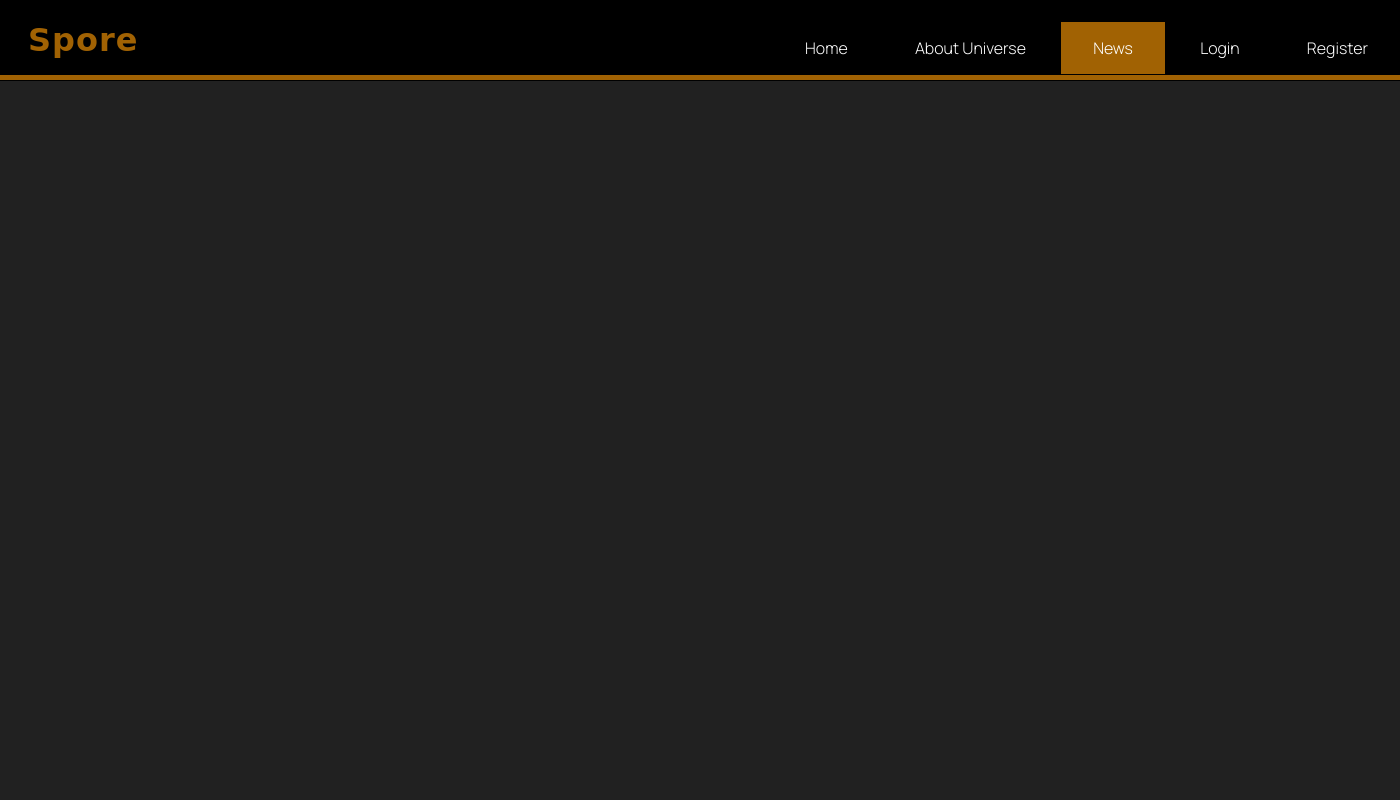
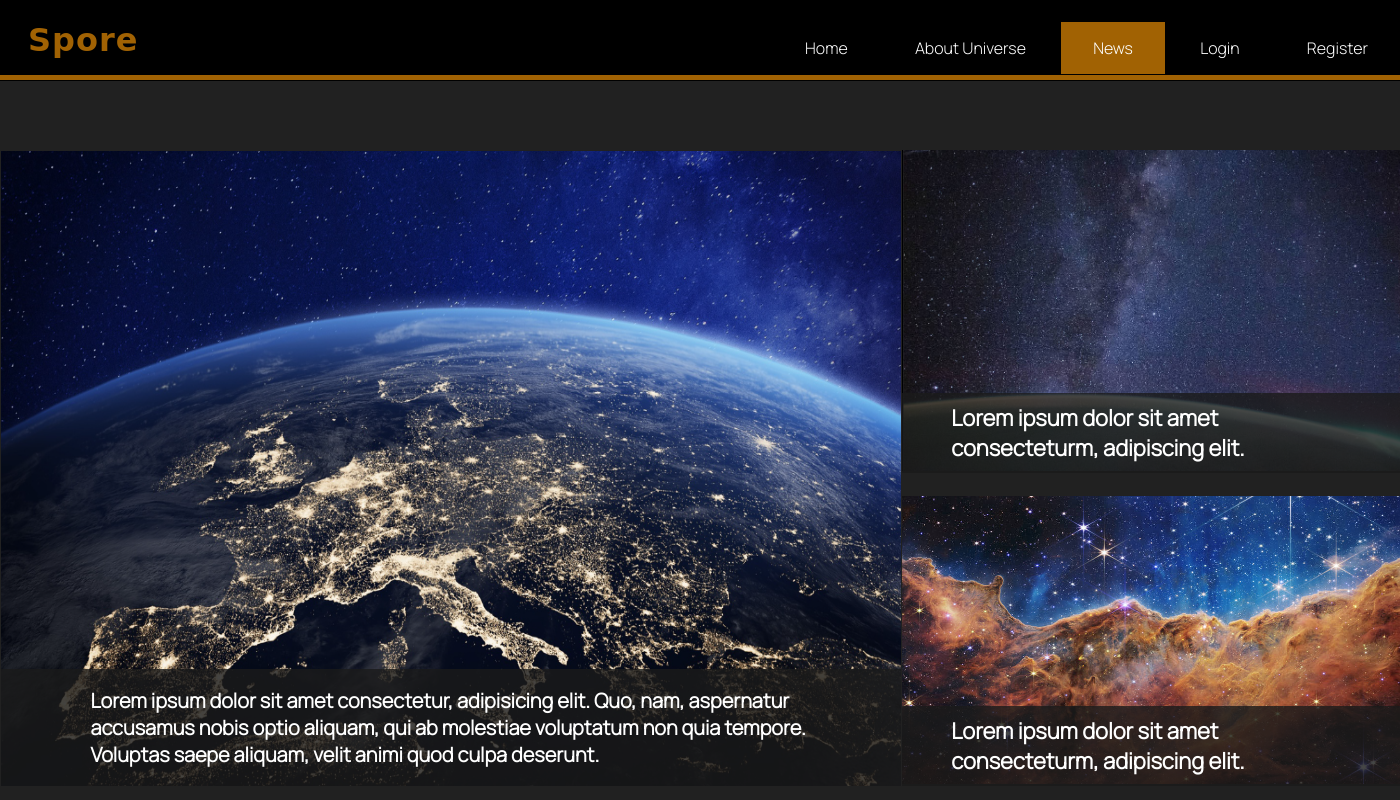
Before and after one commit to Artiye/AstronomyWeb, a PHP site: page /news.html in a window 1400 px wide. Run offline with PHP 8.4, Linux system fonts and the light colour scheme; some web fonts are replaced.

Commit message:
added some divs, images that link to news articles

```diff
--- a/news.css
+++ b/news.css
@@ -64,3 +64,86 @@ ul, li, a{
     background-color: #a16203;
     margin-top: -6px;
 }
+main h1 {
+    color: white;
+}
+.section1{
+    width: 100%;
+    margin-top: -20px;
+}
+
+.images{
+    display: flex;
+    flex-direction: row;
+    justify-content: space-around;
+    align-items: center;
+    margin-top: 5%;
+}
+
+
+.leftside{
+    position: relative;
+    margin-top: 2%;
+    width: 900px;
+    height: 635px;
+}
+
+.leftside img{
+    width: 100%;
+    height: 100%;
+}
+
+.leftside h1{
+    position: absolute;
+    bottom: -13px;
+    font-size: 20px;
+    background-color: #1b1b1bcd;
+    padding: 2% 10%;
+    transition: .4s;
+}
+
+.images a:hover h1{
+    color: rgb(63, 63, 250);
+}
+
+.rightside{
+    display: flex;
+    flex-direction: column;
+    justify-content: space-around;
+    align-items: center;
+}
+
+.rightside img{
+    width: 498px;
+    margin-top: 4%;
+}
+
+.img1{
+    position: relative;
+}
+
+.img2{
+    position: relative;
+}
+
+.img1 h1{
+    position: absolute;
+    bottom: -11px;
+    font-size: 22px;
+    background-color: #1b1b1bcd;
+    padding: 2% 10%;
+    transition: .4s;
+}
+
+.img2 h1{
+    position: absolute;
+    bottom: -11px;
+    font-size: 22px;
+    background-color: #1b1b1bcd;
+    padding: 2% 10%;
+    transition: .4s;
+}
+
+.rightside a:hover h1{
+    color: rgb(63, 63, 250);
+}
--- a/news.html
+++ b/news.html
@@ -25,6 +25,32 @@
 
 
        </header>
+       <main>
+        <div class="section1">
+            <div class="images">
+            <a href="#">
+                <div class="leftside">
+                    <img src="foto7.PNG" alt="">
+                    <h1>Lorem ipsum dolor sit amet consectetur, adipisicing elit. Quo, nam, aspernatur accusamus nobis optio aliquam, qui ab molestiae voluptatum non quia tempore. Voluptas saepe aliquam, velit animi quod culpa deserunt.</h1>
+                </div>
+            </a>
+                <div class="rightside">
+                <a href="#">
+                    <div class="img1">
+                        <img src="foto5.PNG" alt="">
+                        <h1>Lorem ipsum dolor sit amet consecteturm, adipiscing elit.</h1>
+                    </div>
+                </a>
+                <a href="#">
+                    <div class="img2">
+                        <img src="foto8.PNG" alt="">
+                        <h1>Lorem ipsum dolor sit amet consecteturm, adipiscing elit.</h1>
+                    </div>
+                </a>
+                </div>
+            </div>
+        </div>
+
 <body>
 
 </body>
```
